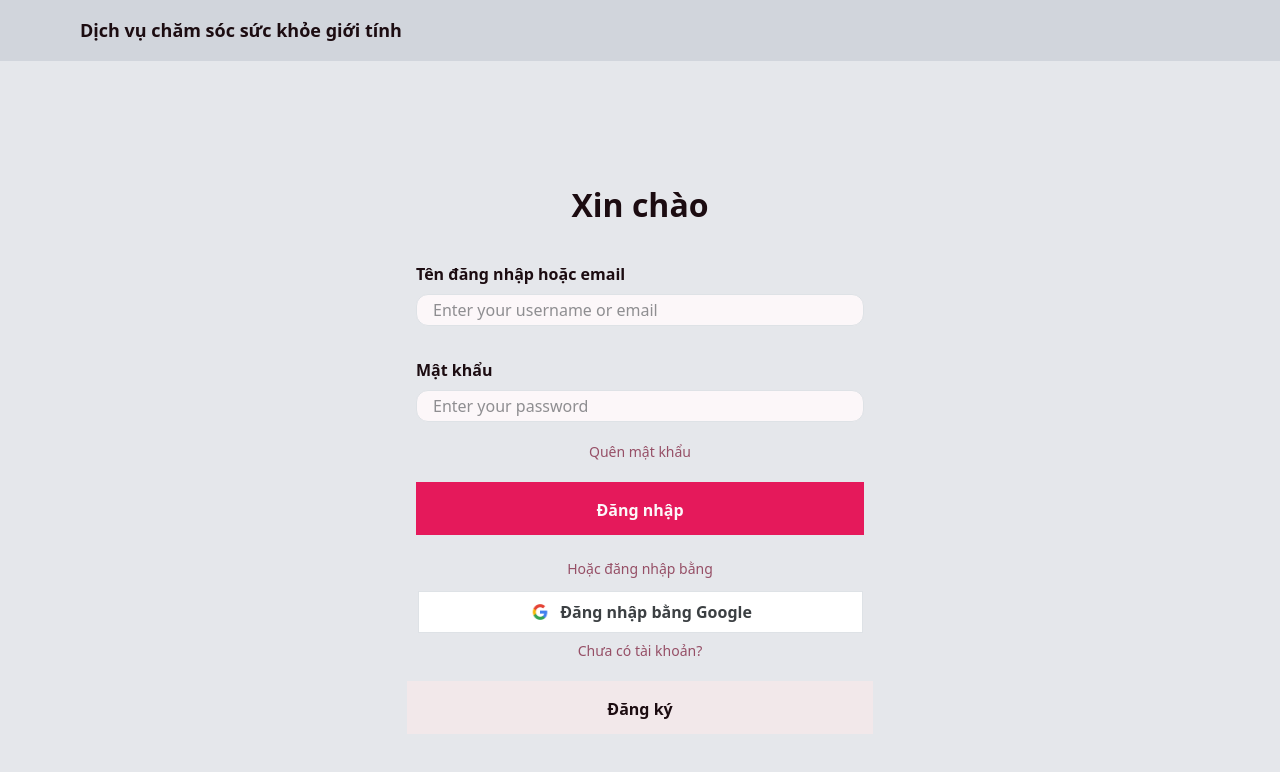
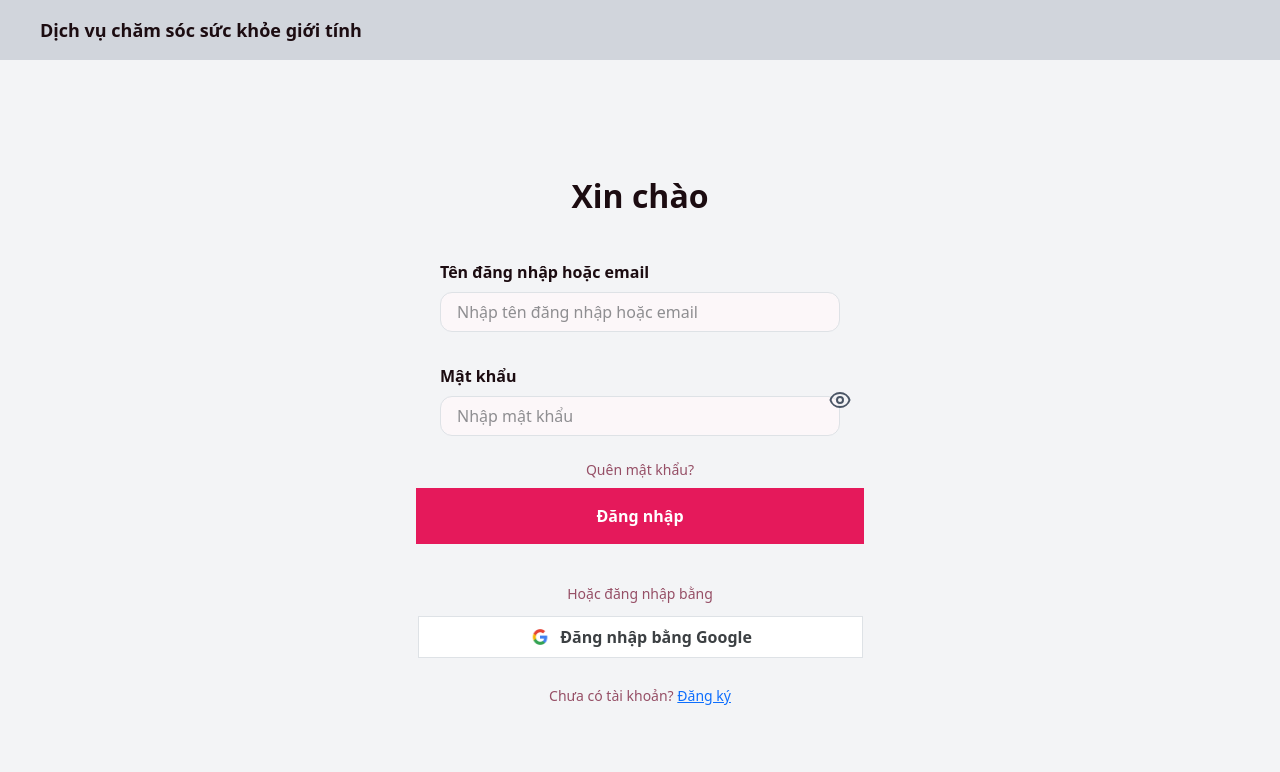
Before and after one commit to khoinm04/team5_genderhealthcare, a React (Vite) app: page /login in a window 1280 px wide. Shown: the top 772 px of the page. Built offline with nearby package versions, Linux system fonts and the light colour scheme; a small style sheet from the web is missing.

Commit message:
Thay doi mot chut

```diff
--- a/src/components/HomePage.jsx
+++ b/src/components/HomePage.jsx
@@ -1,17 +1,23 @@
 import React from "react";
+import { useNavigate } from "react-router-dom";
 import Header from "./Header";
 import Services from "./Services";
-import UserGroups from "./userGroups"; // Thay BlogList bằng UserGroups
+import UserGroups from "./userGroups";
 import Footer from "./Footer";
 
+export default function HomePage() {
+  const navigate = useNavigate();
 
-export default function HomePage() {
+  const handleStartClick = () => {
+    navigate("/login");
+  };
+
   return (
     <div className="flex flex-col bg-white min-h-screen">
       <div className="self-stretch bg-gray-100 min-h-screen">
         <Header />
 
-        {/* Hero Section với ảnh nền mới và nội dung mới */}
+        {/* Hero Section */}
         <section
           className="relative w-full h-[512px] flex items-center justify-center text-center px-4"
           style={{
@@ -21,10 +27,8 @@ export default function HomePage() {
             backgroundPosition: "center",
           }}
         >
-          {/* Overlay đen mờ */}
           <div className="absolute inset-0 bg-black opacity-50"></div>
 
-          {/* Nội dung hero */}
           <div className="relative max-w-3xl text-white">
             <h1 className="text-5xl font-extrabold mb-6 drop-shadow-lg">
               Chăm sóc sức khỏe giới tính toàn diện
@@ -33,19 +37,22 @@ export default function HomePage() {
               Hỗ trợ bạn theo dõi chu kỳ sinh sản, đặt lịch tư vấn và quản lý
               dịch vụ y tế dễ dàng.
             </p>
-            <button className="bg-pink-600 hover:bg-pink-700 text-white font-semibold py-3 px-8 rounded-lg shadow-lg transition-colors">
+            <button
+              onClick={handleStartClick}
+              className="bg-pink-600 hover:bg-pink-700 text-white font-semibold py-3 px-8 rounded-lg shadow-lg transition-colors"
+            >
               Bắt đầu ngay
             </button>
           </div>
         </section>
 
         {/* Phần dịch vụ */}
-        <section className="max-w-[960px] mx-auto px-4 py-10">
+        <section id="services" className="max-w-[960px] mx-auto px-4 py-10">
           <h2 className="text-[#1C0C11] text-4xl font-bold mb-4">Dịch Vụ</h2>
           <Services />
         </section>
 
-        {/* Phần các nhóm xét nghiệm chăm sóc sức khỏe toàn diện */}
+        {/* Phần các nhóm xét nghiệm */}
         <section className="max-w-[960px] mx-auto px-4 py-10">
           <h2 className="text-[#1C0C11] text-2xl font-bold mb-4">
             Các nhóm xét nghiệm chăm sóc sức khỏe toàn diện
--- a/src/components/LoginForm.jsx
+++ b/src/components/LoginForm.jsx
@@ -1,49 +1,105 @@
-import React from "react";
+import React, { useState } from "react";
 
 export default function LoginForm({ onLogin }) {
+  const [username, setUsername] = useState("");
+  const [password, setPassword] = useState("");
+  const [showPassword, setShowPassword] = useState(false);
+
+  const handleSubmit = () => {
+    if (!username.trim() || !password) {
+      alert("Vui lòng nhập đầy đủ tên đăng nhập và mật khẩu.");
+      return;
+    }
+    onLogin(username, password);
+  };
+
   return (
-    <div className="flex flex-col items-center w-full pt-5 pb">
-      <span className="text-[#1C0C11] text-[32px] font-bold mt-4 mb-[17px]">
-        Xin chào
-      </span>
+    <div className="flex flex-col items-center w-full pt-5 pb-8 max-w-md mx-auto">
+      <span className="text-[#1C0C11] text-[32px] font-bold mt-4 mb-6">Xin chào</span>
 
-      <div className="flex flex-col items-center py-3 px-4 gap-2">
-        <label
-          htmlFor="username"
-          className="text-[#1C0C11] text-base font-bold self-start"
-        >
+      <div className="flex flex-col w-full py-3 px-4 gap-2">
+        <label htmlFor="username" className="text-[#1C0C11] text-base font-bold">
           Tên đăng nhập hoặc email
         </label>
         <input
           id="username"
           type="text"
-          placeholder="Enter your username or email"
-          className="bg-[#FCF7F9] w-[448px] h-8 rounded-xl border border-solid border-[#E8D1D6] px-3"
+          placeholder="Nhập tên đăng nhập hoặc email"
+          value={username}
+          onChange={(e) => setUsername(e.target.value)}
+          className="bg-[#FCF7F9] w-full h-10 rounded-xl border border-solid border-[#E8D1D6] px-3"
         />
       </div>
 
-      <div className="flex flex-col items-center py-3 px-4 gap-2">
-        <label
-          htmlFor="password"
-          className="text-[#1C0C11] text-base font-bold self-start"
-        >
+      <div className="flex flex-col w-full py-3 px-4 gap-2 relative">
+        <label htmlFor="password" className="text-[#1C0C11] text-base font-bold">
           Mật khẩu
         </label>
         <input
           id="password"
-          type="password"
-          placeholder="Enter your password"
-          className="bg-[#FCF7F9] w-[448px] h-8 rounded-xl border border-solid border-[#E8D1D6] px-3"
+          type={showPassword ? "text" : "password"}
+          placeholder="Nhập mật khẩu"
+          value={password}
+          onChange={(e) => setPassword(e.target.value)}
+          className="bg-[#FCF7F9] w-full h-10 rounded-xl border border-solid border-[#E8D1D6] px-3 pr-10"
         />
+        <button
+          type="button"
+          onClick={() => setShowPassword(!showPassword)}
+          className="absolute right-3 top-1/2 transform -translate-y-1/2 text-gray-600 hover:text-gray-900"
+          aria-label={showPassword ? "Ẩn mật khẩu" : "Hiện mật khẩu"}
+        >
+          {showPassword ? (
+            // Icon mắt có gạch chéo (ẩn mật khẩu)
+            <svg
+              xmlns="http://www.w3.org/2000/svg"
+              className="h-6 w-6"
+              fill="none"
+              viewBox="0 0 24 24"
+              stroke="currentColor"
+              strokeWidth={2}
+            >
+              <path
+                strokeLinecap="round"
+                strokeLinejoin="round"
+                d="M13.875 18.825A10.05 10.05 0 0112 19c-5 0-9-4-9-7a8.964 8.964 0 013.254-6.638M3 3l18 18"
+              />
+            </svg>
+          ) : (
+            // Icon mắt mở (hiện mật khẩu)
+            <svg
+              xmlns="http://www.w3.org/2000/svg"
+              className="h-6 w-6"
+              fill="none"
+              viewBox="0 0 24 24"
+              stroke="currentColor"
+              strokeWidth={2}
+            >
+              <path
+                strokeLinecap="round"
+                strokeLinejoin="round"
+                d="M15 12a3 3 0 11-6 0 3 3 0 016 0z"
+              />
+              <path
+                strokeLinecap="round"
+                strokeLinejoin="round"
+                d="M2.458 12C3.732 7.943 7.523 5 12 5c4.478 0 8.268 2.943 9.542 7-1.274 4.057-5.064 7-9.542 7-4.477 0-8.268-2.943-9.542-7z"
+              />
+            </svg>
+          )}
+        </button>
       </div>
 
-      <span className="text-[#964F66] text-sm my-1 cursor-pointer">
-        Quên mật khẩu
+      <span
+        className="text-[#964F66] text-sm my-2 cursor-pointer hover:underline"
+        onClick={() => alert("Chức năng quên mật khẩu chưa được triển khai")}
+      >
+        Quên mật khẩu?
       </span>
 
       <button
-        onClick={onLogin}
-        className="flex flex-col items-center bg-[#E5195B] pt-3 pb-[13px] px-[180px] my-3 rounded-xl text-[#FCF7F9] text-base font-bold"
+        onClick={handleSubmit}
+        className="bg-[#E5195B] w-full max-w-md py-3 rounded-xl text-white font-bold hover:bg-[#c4124a] transition-colors"
       >
         Đăng nhập
       </button>
--- a/src/components/LoginPage.jsx
+++ b/src/components/LoginPage.jsx
@@ -1,39 +1,32 @@
+// LoginPage.jsx
 import React from "react";
 import LoginForm from "./LoginForm";
 import SocialLoginButtons from "./SocialLoginButtons";
+import { Link } from "react-router-dom";
 
 export default function LoginPage() {
-  function handleLogin() {
-    alert("Log in pressed!");
+  // Hàm xử lý đăng nhập giả lập
+  function handleLogin(username, password) {
+    alert(`Đăng nhập với username: ${username}, mật khẩu: ${password}`);
+    // Sau này sẽ gọi API login ở đây
   }
 
   return (
-    <div className="flex flex-col justify-endbg-cyan-50">
-      <div className="self-stretch bg-gray-200 h-auto min-h-screen  ">
-        <div className="self-stretch">
-          <div className="flex items-center self-stretch py-3 pl-10 gap-4 bg-gray-300 ">
-            <div className="w-4 h-4"></div>
-            <span className="text-[#1C0C11] text-lg font-bold mb-[1px]">
-              Dịch vụ chăm sóc sức khỏe giới tính
-            </span>
-          </div>
+    <div className="flex flex-col min-h-screen bg-gray-100">
+      <div className="bg-gray-300 py-3 px-10 flex items-center">
+        <span className="text-[#1C0C11] text-lg font-bold">Dịch vụ chăm sóc sức khỏe giới tính</span>
+      </div>
 
-          <div className="flex flex-col items-center self-stretch py-5">
-            <LoginForm onLogin={handleLogin} />
-            <SocialLoginButtons />
+      <div className="flex flex-col items-center flex-grow py-10 px-4">
+        <LoginForm onLogin={handleLogin} />
+        <SocialLoginButtons />
 
-            <span className="text-[#964F66] text-sm text-center my-1 mx-4">
-              Chưa có tài khoản?
-            </span>
-
-            <button
-              className="flex flex-col items-center bg-[#F2E8EA] pt-3 pb-[13px] px-[200px] my-3 ml-4 rounded-xl text-[#1C0C11] text-base font-bold"
-              onClick={() => alert("Sign up pressed!")}
-            >
-              Đăng ký
-            </button>
-          </div>
-        </div>
+        <p className="text-[#964F66] text-sm text-center my-4">
+          Chưa có tài khoản?{" "}
+          <Link to="/register" className="text-[#8C66D9] hover:underline">
+            Đăng ký
+          </Link>
+        </p>
       </div>
     </div>
   );
--- a/src/components/ServiceCard.jsx
+++ b/src/components/ServiceCard.jsx
@@ -1,27 +1,71 @@
+import React, { useState } from "react";
+import { useNavigate } from "react-router-dom";
+
 export default function ServiceCard({ title, description, icon, className }) {
+  const [isOpen, setIsOpen] = useState(false);
+  const navigate = useNavigate();
+
+  // Các state khác như trước
+  // ...
+
+  const handleViewDetails = () => {
+    const isLoggedIn = Boolean(localStorage.getItem("userToken"));
+
+    if (!isLoggedIn) {
+      // Nếu chưa đăng nhập, chuyển về trang login
+      navigate("/login");
+      return;
+    }
+
+    // Nếu đã đăng nhập, mở modal
+    setIsOpen(true);
+  };
+
+  // renderModalContent như cũ
+  // ...
+
   return (
+    <>
       <div
         className={`bg-white rounded-lg p-6 shadow-md hover:shadow-lg hover:scale-[1.03] transition-transform cursor-pointer flex flex-col items-center text-center ${className}`}
       >
-      {/* Nếu icon là emoji */}
         {typeof icon === "string" && icon.length <= 2 ? (
           <div className="text-6xl mb-4 select-none">{icon}</div>
         ) : (
-        <img
-          src={icon}
-          alt={`${title} icon`}
-          className="w-14 h-14 mb-4 object-contain"
-        />
+          <img src={icon} alt={`${title} icon`} className="w-14 h-14 mb-4 object-contain" />
         )}
 
         <h3 className="text-xl font-semibold mb-3">{title}</h3>
         <p className="text-gray-600 mb-6">{description}</p>
         <button
           className="mt-auto bg-[#E5195B] text-white px-5 py-2 rounded-lg font-semibold hover:bg-[#c4124a] transition-colors"
-        onClick={() => alert(`Xem chi tiết dịch vụ: ${title}`)}
+          onClick={handleViewDetails}
         >
           Xem chi tiết
         </button>
       </div>
+
+      {isOpen && (
+        <div
+          className="fixed inset-0 flex items-center justify-center bg-black bg-opacity-50 z-50"
+          onClick={() => setIsOpen(false)}
+        >
+          <div
+            className="bg-white rounded-lg p-6 max-w-lg mx-4 relative overflow-auto max-h-[80vh]"
+            onClick={(e) => e.stopPropagation()}
+          >
+            <button
+              className="absolute top-2 right-2 text-gray-500 hover:text-gray-700"
+              onClick={() => setIsOpen(false)}
+              aria-label="Close modal"
+            >
+              ✖
+            </button>
+
+            {renderModalContent()}
+          </div>
+        </div>
+      )}
+    </>
   );
 }
```
Also changed, not shown: src/components/Header.jsx (+39 -19 lines). Lines whose indentation alone changed are shown as unchanged.
